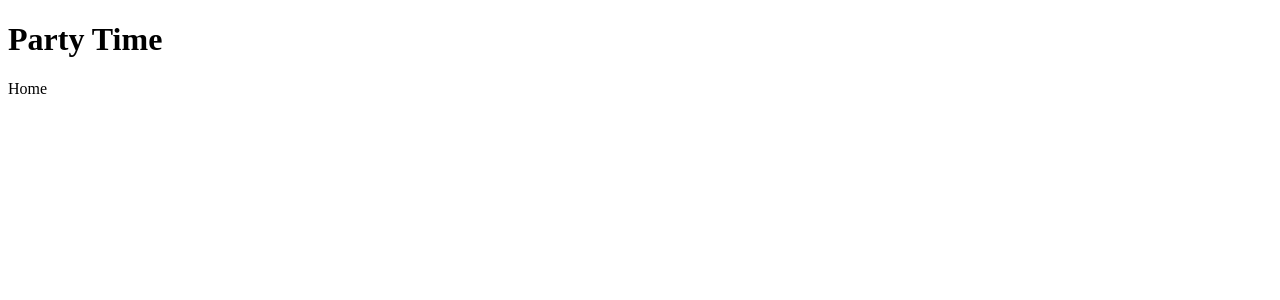
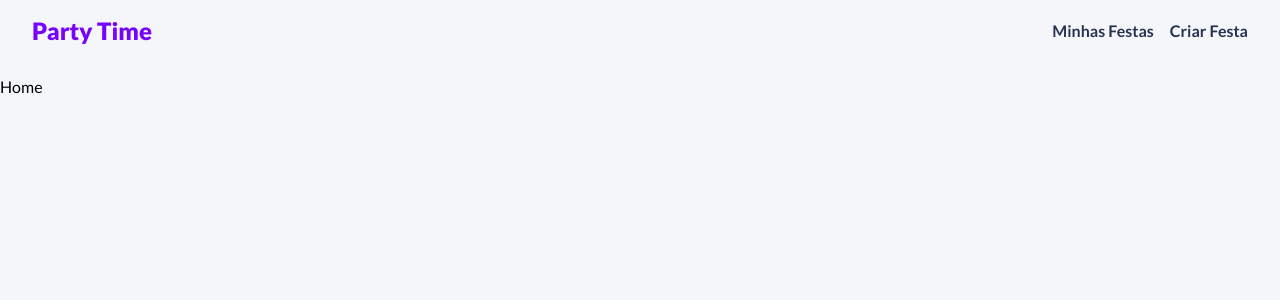
Before and after one commit to alexandrerogeriosn93/project-react-party-time, a React (Vite) app in the folder frontend/: page / in a window 1280 px wide. Shown: the top 300 px of the page. Built offline with nearby package versions, Linux system fonts and the light colour scheme.

Commit message:
feat: create component Navbar and add your styles css

```diff
--- a/frontend/src/App.jsx
+++ b/frontend/src/App.jsx
@@ -1,11 +1,13 @@
 import { Outlet } from "react-router-dom";
+
+import Navbar from "./components/Navbar";
 
 import "./App.css";
 
 function App() {
   return (
     <div className="App">
-      <h1>Party Time</h1>
+      <Navbar />
       <Outlet />
     </div>
   );
--- /dev/null
+++ b/frontend/src/components/Navbar.css
@@ -0,0 +1,12 @@
+#navbar {
+  display: flex;
+  justify-content: space-between;
+  align-items: center;
+  padding: 1rem 2rem;
+  margin-bottom: 1rem;
+}
+
+#navbar h2 {
+  color: #7703fc;
+  font-weight: 900;
+}
--- /dev/null
+++ b/frontend/src/components/Navbar.jsx
@@ -0,0 +1,23 @@
+import { NavLink } from "react-router-dom";
+
+import "./Navbar.css";
+
+const Navbar = () => {
+  return (
+    <nav id="navbar">
+      <h2>Party Time</h2>
+      <ul>
+        <li>
+          <NavLink to="/">Minhas Festas</NavLink>
+        </li>
+        <li>
+          <NavLink to="/party/new" className="btn">
+            Criar Festa
+          </NavLink>
+        </li>
+      </ul>
+    </nav>
+  );
+};
+
+export default Navbar;
--- a/frontend/src/index.css
+++ b/frontend/src/index.css
@@ -0,0 +1,26 @@
+* {
+  margin: 0;
+  padding: 0;
+  box-sizing: border-box;
+  font-family: "Lato";
+}
+
+body {
+  background-color: #f5f6fa;
+}
+
+ul {
+  list-style: none;
+  display: flex;
+  gap: 1rem;
+}
+
+a {
+  color: #283252;
+  text-decoration: none;
+  font-weight: bold;
+}
+
+p {
+  color: #747990;
+}
```
